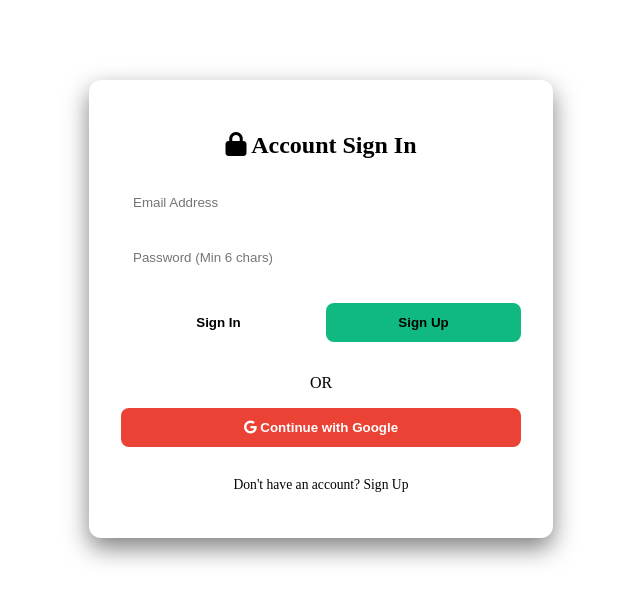
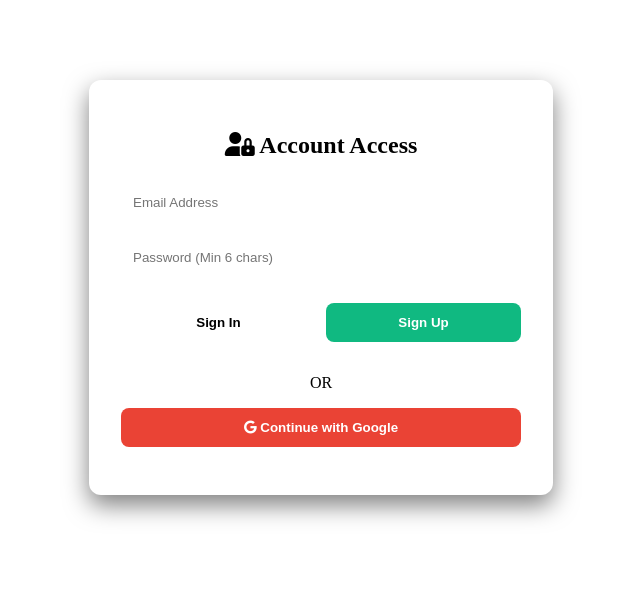
Before and after one commit to srisumangalamediaunit/alpha-trads, a plain HTML site: page index.html in a window 1280 px wide. Shown: the whole page, without its empty margins (319-959 px from the left). Drawn offline with Linux system fonts and the light colour scheme; no server answers.

Commit message:
Update index.html

```diff
--- a/index.html
+++ b/index.html
@@ -12,18 +12,18 @@
 </head>
 <body>
 
-    <!-- 1. AUTHENTICATION SECTION (Login/Signup Box) -->
+    <!-- AUTHENTICATION BOX -->
     <div id="authContainer" class="auth-box">
-        <h2 id="authTitle"><i class="fas fa-lock"></i> Account Sign In</h2>
+        <h2><i class="fas fa-user-lock"></i> Account Access</h2>
 
         <form id="authForm">
             <input type="email" id="email" placeholder="Email Address" required>
             <input type="password" id="password" placeholder="Password (Min 6 chars)" required>
 
-    <!-- Sign In සහ Sign Up සඳහා වෙන වෙනම Buttons 2ක් -->
+            <!-- වෙන වෙනම පැහැදිලිව පෙනෙන Buttons 2ක් -->
             <div style="display: flex; gap: 10px; margin-top: 10px;">
                 <button type="submit" id="submitBtn" class="btn primary-btn" style="flex: 1;">Sign In</button>
-        <button type="button" id="signUpBtn" class="btn primary-btn" style="flex: 1; background: #10b981;">Sign Up</button>
+                <button type="button" id="signUpBtn" class="btn primary-btn" style="flex: 1; background: #10b981; color: white;">Sign Up</button>
             </div>
         </form>
 
@@ -33,15 +33,10 @@
         <button id="googleBtn" class="btn google-btn">
             <i class="fab fa-google"></i> Continue with Google
         </button>
-
-        <p class="toggle-text">
-            <span id="toggleMsg">Don't have an account?</span>
-            <a href="#" id="toggleAuth">Sign Up</a>
-        </p>
     </div>
 
 
-    <!-- 2. MAIN WEBSITE SECTION (Sign-in වූ පසුව පමණක් පෙන්නුම් කරයි) -->
+    <!-- MAIN WEBSITE (Sign In වූ පසු පෙනෙන කොටස) -->
     <div id="mainWebsite" class="hidden">
         <header class="navbar">
             <div class="logo">
@@ -55,7 +50,7 @@
         </header>
 
         <main class="container">
-            <!-- Video Player Area -->
+            <!-- Main Video Player -->
             <section class="main-player-section">
                 <div class="video-container">
                     <video id="mainVideo" controls>
```
Lines whose indentation alone changed are shown as unchanged.
